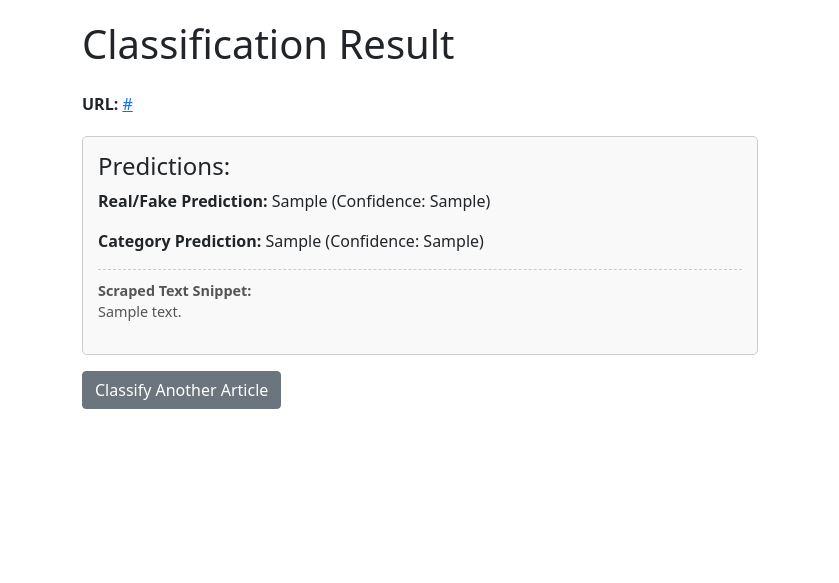
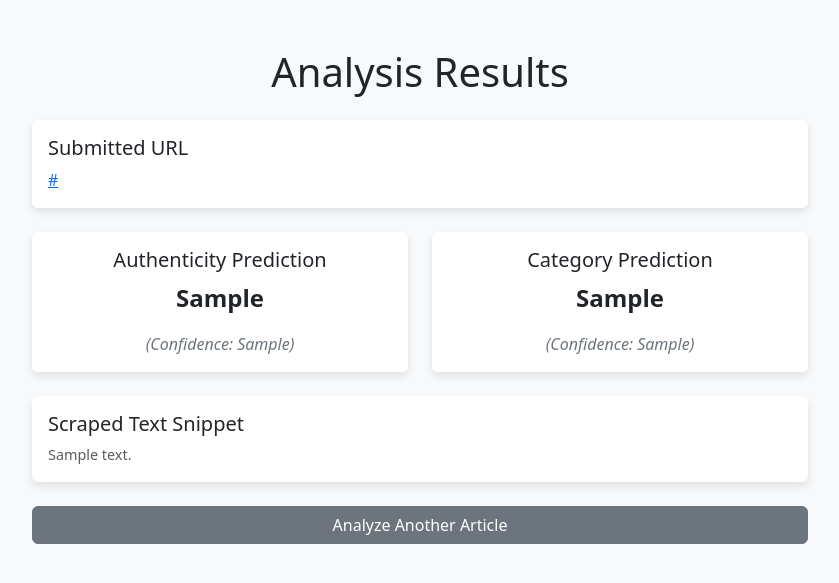
Before and after one commit to rohith1005H/fake-news-detections-classification, a Flask app: template templates/result.html in a window 1280 px wide. Shown: the top 583 px of the page, without its empty margins (220-1059 px from the left). Run offline with Flask 3, Linux system fonts and the light colour scheme; the template is opened without the code that fills it: most values are stand-ins (such as "Sample title", 1, 10 or a date in 2020).

Commit message:
some more changes

```diff
--- a/app.py
+++ b/app.py
@@ -1,10 +1,10 @@
 import os
 import pickle
 import numpy as np
-from flask import Flask, request, render_template, jsonify
+from flask import Flask, request, render_template, jsonify, redirect, url_for
 import tensorflow as tf
 from tensorflow.keras.preprocessing.sequence import pad_sequences
-from newspaper import Article, ArticleException # For web scraping [5]
+from newspaper import Article, ArticleException, Config
 import logging
 
 # --- Configuration ---
@@ -13,13 +13,11 @@ BINARY_MODEL_PATH = os.path.join(MODEL_DIR, 'lstm_binary_best.keras')
 MULTI_MODEL_PATH = os.path.join(MODEL_DIR, 'lstm_multi_best.keras')
 TOKENIZER_PATH = os.path.join(MODEL_DIR, 'tokenizer_lstm.pkl')
 
-# Load from your notebook [1]
 MAX_SEQUENCE_LENGTH_LSTM = 256
-# Define your class labels based on training (ensure order matches model output)
-# Assuming 0: business, 1: political, 2: scientific, 3: spiritual, 4: sports
-# Load from label_encoder if saved, otherwise hardcode
+
+# Define your class labels based on training
 MULTI_CLASS_LABELS = ['Business', 'Political', 'Scientific', 'Spiritual', 'Sports']
-BINARY_CLASS_LABELS = {0: 'Fake', 1: 'Real'} # Based on notebook [1] and search result [2]
+BINARY_CLASS_LABELS = {0: 'Fake', 1: 'Real'}
 
 # --- Initialize Flask App ---
 app = Flask(__name__)
@@ -38,37 +36,30 @@ try:
     app.logger.info("Tokenizer loaded successfully.")
 except Exception as e:
     app.logger.error(f"Error loading models or tokenizer: {e}")
-    # Handle the error appropriately (e.g., exit or run without ML features)
     lstm_model_binary = None
     lstm_model_multi = None
     tokenizer_lstm = None
 
-from newspaper import Article, ArticleException, Config # Import Config
-import logging # Assuming you have logging setup as 'app.logger'
 # --- Helper Functions ---
 def scrape_article(url):
     """Scrapes headline and text content from a given URL using newspaper3k with custom config."""
     try:
-        # Configure newspaper3k
         config = Config()
-        config.request_timeout = 20 # Set timeout to 20 seconds (adjust as needed)
-        # Optionally, set a user agent (good practice)
+        config.request_timeout = 20
         config.browser_user_agent = 'Mozilla/5.0 (Windows NT 10.0; Win64; x64) AppleWebKit/537.36 (KHTML, like Gecko) Chrome/58.0.3029.110 Safari/537.3'
-        config.memoize_articles = False # Avoid caching issues during testing/debugging
+        config.memoize_articles = False
 
-        article = Article(url, config=config) # Pass config to Article
+        article = Article(url, config=config)
         article.download()
         article.parse()
+        content = f"{article.title}. {article.text}"
 
-        content = f"{article.title}. {article.text}"
         if not content or content.strip() == '.':
             app.logger.warning(f"No content extracted from {url}")
             return None, "Could not extract significant content from the URL."
         return content, None
-
     except ArticleException as e:
         app.logger.error(f"Newspaper3k scraping failed for {url}: {e}")
-        # Check if the error is specifically a timeout
         if 'Read timed out' in str(e):
             return None, f"Failed to scrape: The connection timed out after {config.request_timeout} seconds."
         else:
@@ -77,12 +68,11 @@ def scrape_article(url):
         app.logger.error(f"An unexpected error occurred during scraping {url}: {e}")
         return None, f"An unexpected error occurred: {e}"
 
-
 def preprocess_text(text):
     """Preprocesses text using the loaded tokenizer and padding."""
     if not tokenizer_lstm:
         raise ValueError("Tokenizer not loaded.")
-    sequences = tokenizer_lstm.texts_to_sequences([text]) # Input must be a list
+    sequences = tokenizer_lstm.texts_to_sequences([text])
     padded_sequence = pad_sequences(sequences, maxlen=MAX_SEQUENCE_LENGTH_LSTM)
     return padded_sequence
 
@@ -90,12 +80,11 @@ def predict_news(text):
     """Makes predictions using the loaded LSTM models."""
     if not lstm_model_binary or not lstm_model_multi:
         raise ValueError("Models not loaded.")
-
     processed_text = preprocess_text(text)
 
     # Binary Prediction (Real/Fake)
     binary_pred_prob = lstm_model_binary.predict(processed_text)[0][0]
-    binary_pred_label_idx = int(binary_pred_prob > 0.5) # Threshold at 0.5
+    binary_pred_label_idx = int(binary_pred_prob > 0.5)
     binary_prediction = BINARY_CLASS_LABELS.get(binary_pred_label_idx, "Unknown")
     binary_confidence = binary_pred_prob if binary_pred_label_idx == 1 else 1 - binary_pred_prob
 
@@ -109,7 +98,7 @@ def predict_news(text):
         'binary_prediction': binary_prediction,
         'binary_confidence': f"{binary_confidence:.2f}",
         'multi_prediction': multi_prediction,
-        'multi_confidence': f"{multi_confidence:.2f}"
+        'multi_confidence': f"{multi_confidence:.2f}",
     }
 
 # --- Flask Routes ---
@@ -125,26 +114,21 @@ def predict():
         url = request.form.get('url')
         if not url:
             return render_template('index.html', error="Please provide a URL.")
-
         if not lstm_model_binary or not lstm_model_multi or not tokenizer_lstm:
-             return render_template('index.html', error="Models or Tokenizer not loaded. Cannot perform prediction.")
+            return render_template('index.html', error="Models or Tokenizer not loaded. Cannot perform prediction.")
 
         app.logger.info(f"Received URL: {url}")
-
-        # Scrape the article
         scraped_content, scrape_error = scrape_article(url)
 
         if scrape_error:
             app.logger.error(f"Scraping failed for {url}: {scrape_error}")
             return render_template('index.html', url=url, error=scrape_error)
-
         if not scraped_content:
-             app.logger.error(f"No content scraped from {url}")
-             return render_template('index.html', url=url, error="Could not scrape any content from the provided URL.")
+            app.logger.error(f"No content scraped from {url}")
+            return render_template('index.html', url=url, error="Could not scrape any content from the provided URL.")
 
         app.logger.info(f"Scraped content length: {len(scraped_content)}")
 
-        # Predict using the models
         try:
             predictions = predict_news(scraped_content)
             app.logger.info(f"Predictions for {url}: {predictions}")
@@ -154,17 +138,13 @@ def predict():
                                    binary_confidence=predictions['binary_confidence'],
                                    multi_prediction=predictions['multi_prediction'],
                                    multi_confidence=predictions['multi_confidence'],
-                                   scraped_text=scraped_content[:500] + "..." if len(scraped_content) > 500 else scraped_content # Show snippet
-                                  )
+                                   scraped_text=scraped_content[:500] + "..." if len(scraped_content) > 500 else scraped_content)
         except Exception as e:
             app.logger.error(f"Prediction failed for {url}: {e}")
             return render_template('index.html', url=url, error=f"Prediction failed: {e}")
 
-    # Redirect GET requests back to index
     return redirect(url_for('index'))
 
-
-# --- Run the App ---
+# --- Run the App (for local development) ---
 if __name__ == '__main__':
-    # Use debug=False in a production environment
     app.run(debug=True)
--- a/requirements.txt
+++ b/requirements.txt
@@ -5,5 +5,5 @@ newspaper3k
 scikit-learn
 requests
 beautifulsoup4
-lxml_html_clean # Add this line
-# Add specific versions if necessary
+lxml
+gunicorn
--- a/templates/result.html
+++ b/templates/result.html
@@ -3,50 +3,73 @@
 <head>
     <meta charset="UTF-8">
     <meta name="viewport" content="width=device-width, initial-scale=1.0">
-    <title>Classification Result</title>
-    <link href="https://cdn.jsdelivr.net/npm/bootstrap@5.1.3/dist/css/bootstrap.min.css" rel="stylesheet">
+    <title>Analysis Results</title>
+    <link href="https://cdn.jsdelivr.net/npm/bootstrap@5.3.0/dist/css/bootstrap.min.css" rel="stylesheet">
     <style>
-        body { padding: 20px; }
-        .container { max-width: 700px; }
-        .result-box {
-            border: 1px solid #ccc;
-            padding: 15px;
-            margin-top: 20px;
-            border-radius: 5px;
-            background-color: #f9f9f9;
+        body {
+            background-color: #f8f9fa;
         }
-        .scraped-text {
-             margin-top: 15px;
-             font-size: 0.9em;
-             color: #555;
-             max-height: 200px;
-             overflow-y: auto;
-             border-top: 1px dashed #ccc;
-             padding-top: 10px;
+        .container {
+            max-width: 800px;
+        }
+        .card {
+            border: none;
+            box-shadow: 0 4px 8px rgba(0,0,0,0.1);
+            margin-bottom: 1.5rem;
+        }
+        .result-label {
+            font-weight: bold;
+        }
+        .confidence-score {
+            font-style: italic;
+            color: #6c757d;
         }
     </style>
 </head>
 <body>
-    <div class="container">
-        <h1 class="mb-4">Classification Result</h1>
-        <p><strong>URL:</strong> <a href="{{ url }}" target="_blank">{{ url }}</a></p>
+    <div class="container mt-5">
+        <h1 class="text-center mb-4">Analysis Results</h1>
 
-        <div class="result-box">
-            <h4>Predictions:</h4>
-            <p><strong>Real/Fake Prediction:</strong> {{ binary_prediction }} (Confidence: {{ binary_confidence }})</p>
-            <p><strong>Category Prediction:</strong> {{ multi_prediction }} (Confidence: {{ multi_confidence }})</p>
-
-             {% if scraped_text %}
-             <div class="scraped-text">
-                <strong>Scraped Text Snippet:</strong>
-                <p>{{ scraped_text }}</p>
-             </div>
-             {% endif %}
-
+        <div class="card">
+            <div class="card-body">
+                <h5 class="card-title">Submitted URL</h5>
+                <p class="card-text"><a href="{{ url }}" target="_blank">{{ url }}</a></p>
+            </div>
         </div>
 
-        <a href="/" class="btn btn-secondary mt-3">Classify Another Article</a>
+        <div class="row">
+            <div class="col-md-6">
+                <div class="card">
+                    <div class="card-body text-center">
+                        <h5 class="card-title">Authenticity Prediction</h5>
+                        <p class="card-text fs-4 result-label">{{ binary_prediction }}</p>
+                        <p class="card-text confidence-score">(Confidence: {{ binary_confidence }})</p>
+                    </div>
+                </div>
+            </div>
+            <div class="col-md-6">
+                <div class="card">
+                    <div class="card-body text-center">
+                        <h5 class="card-title">Category Prediction</h5>
+                        <p class="card-text fs-4 result-label">{{ multi_prediction }}</p>
+                        <p class="card-text confidence-score">(Confidence: {{ multi_confidence }})</p>
+                    </div>
+                </div>
+            </div>
+        </div>
+
+        {% if scraped_text %}
+        <div class="card">
+            <div class="card-body">
+                <h5 class="card-title">Scraped Text Snippet</h5>
+                <p class="card-text text-muted" style="font-size: 0.9rem;">{{ scraped_text }}</p>
+            </div>
+        </div>
+        {% endif %}
+
+        <div class="d-grid mt-4">
+            <a href="/" class="btn btn-secondary">Analyze Another Article</a>
+        </div>
     </div>
-    <script src="https://cdn.jsdelivr.net/npm/bootstrap@5.1.3/dist/js/bootstrap.bundle.min.js"></script>
 </body>
 </html>
```
Also changed, not shown: lstm.html (deleted, +0 -112 lines), templates/index.html (+24 -18 lines), 1 other file.
